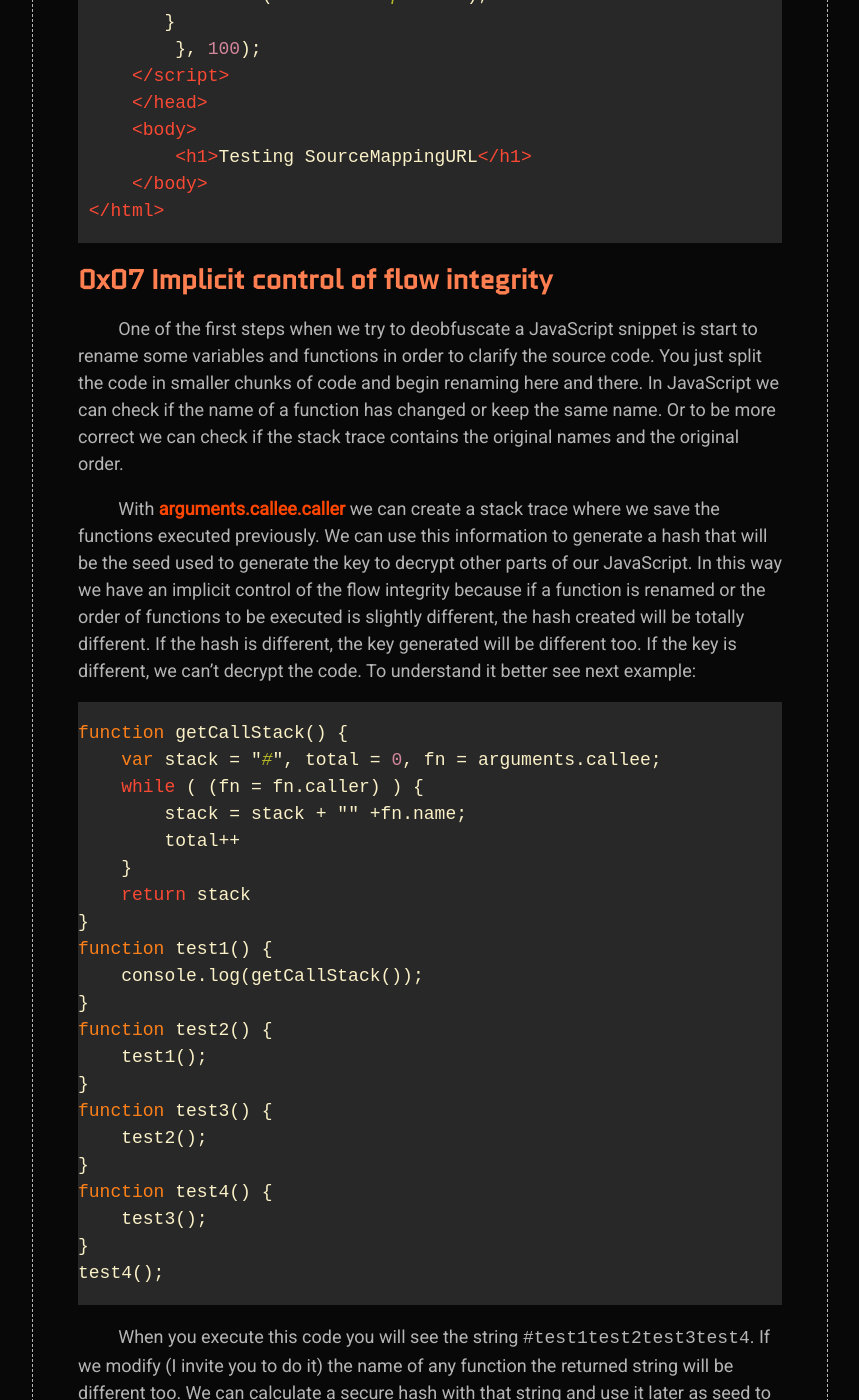
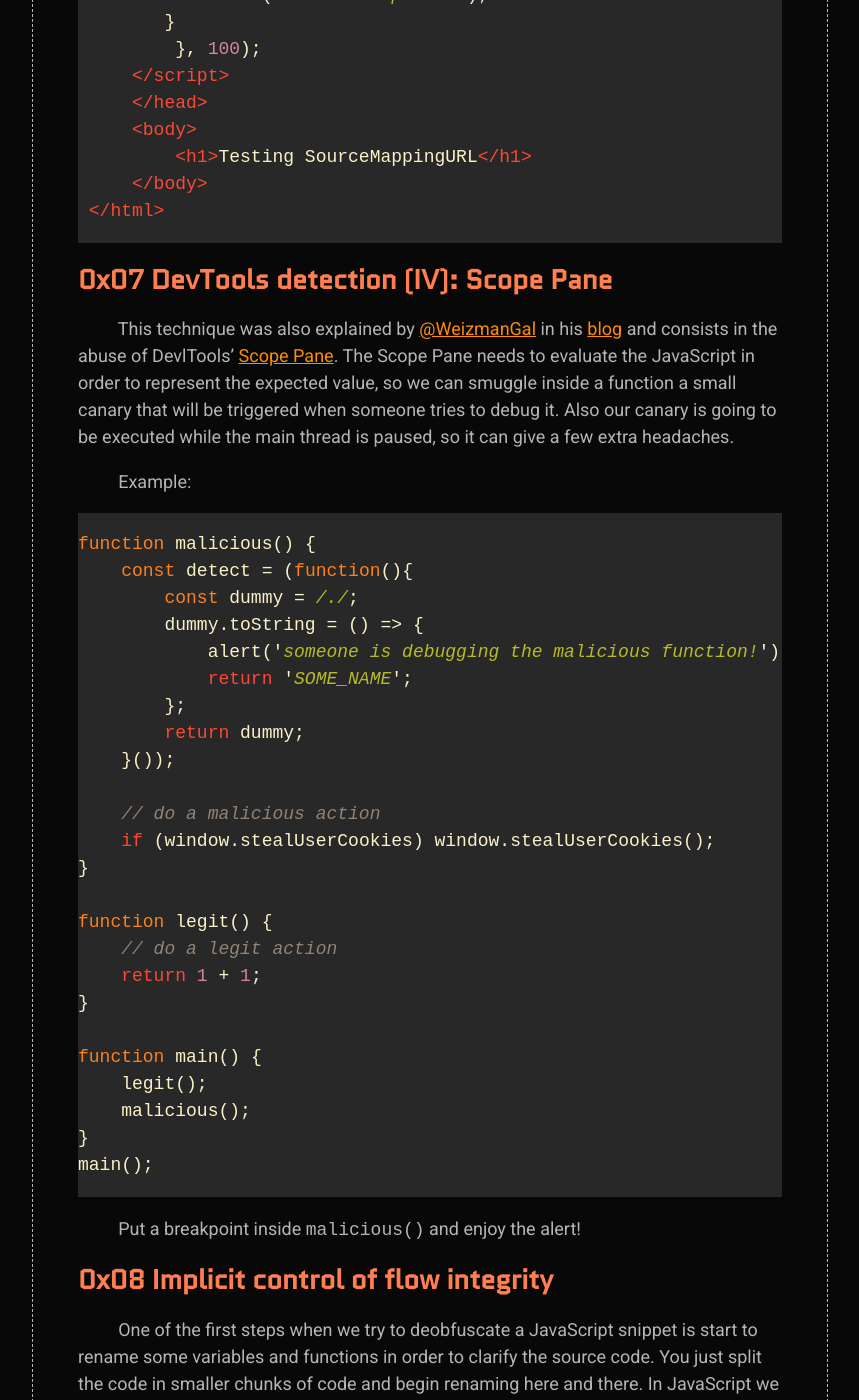
Before and after one commit to X-C3LL/x-c3ll.github.io, a Jekyll site: the page built from _posts/2018-02-08-javascript-antidebugging.md, in a window 1280 px wide and 1400 px high, scrolled down 8381 px. Shown: the whole window, without its empty margins (210-1069 px from the left). Built offline with Jekyll 4.4.1, drawn with Linux system fonts in a browser that asks for light colours; some of the changed text lies outside the part shown.

Commit message:
Update 2018-02-08-javascript-antidebugging.md

````diff
--- a/_posts/2018-02-08-javascript-antidebugging.md
+++ b/_posts/2018-02-08-javascript-antidebugging.md
@@ -274,8 +274,44 @@ We can add constraints to our code to veer the program flow to reach fake region
      </body>
  </html>
 ```
+## 0x07 DevTools detection (IV): Scope Pane
+&nbsp;&nbsp;&nbsp;&nbsp;&nbsp;&nbsp;&nbsp;&nbsp;
+This technique was also explained by [@WeizmanGal](https://twitter.com/WeizmanGal) in his [blog](https://weizman.github.io/?javascript-anti-debugging-some-next-level-shit-part-2) and consists in the abuse of DevlTools' [Scope Pane](https://developer.chrome.com/docs/devtools/javascript/#check-values). The Scope Pane needs to evaluate the JavaScript in order to represent the expected value, so we can smuggle inside a function a small canary that will be triggered when someone tries to debug it. Also our canary is going to be executed while the main thread is paused, so it can give a few extra headaches.
 
-## 0x07 Implicit control of flow integrity
+&nbsp;&nbsp;&nbsp;&nbsp;&nbsp;&nbsp;&nbsp;&nbsp;
+Example:
+
+```javascript
+function malicious() {
+    const detect = (function(){
+        const dummy = /./;
+        dummy.toString = () => {
+            alert('someone is debugging the malicious function!');
+            return 'SOME_NAME';
+        };
+        return dummy;
+    }());
+
+    // do a malicious action
+    if (window.stealUserCookies) window.stealUserCookies();
+}
+
+function legit() {
+    // do a legit action
+    return 1 + 1;
+}
+
+function main() {
+    legit();
+    malicious();
+}
+main();
+```
+&nbsp;&nbsp;&nbsp;&nbsp;&nbsp;&nbsp;&nbsp;&nbsp;
+Put a breakpoint inside `malicious()` and enjoy the alert!
+
+
+## 0x08 Implicit control of flow integrity
 
 &nbsp;&nbsp;&nbsp;&nbsp;&nbsp;&nbsp;&nbsp;&nbsp;
 One of the first steps when we try to deobfuscate a JavaScript snippet is start to rename some variables and functions in order to clarify the source code. You just split the code in smaller chunks of code and begin renaming here and there. In JavaScript we can check if the name of a function has changed or keep the same name. Or to be more correct we can check if the stack trace contains the original names and the original order.
````
Also changed, not shown: other parts of _posts/2018-02-08-javascript-antidebugging.md (+7 -7 lines).
